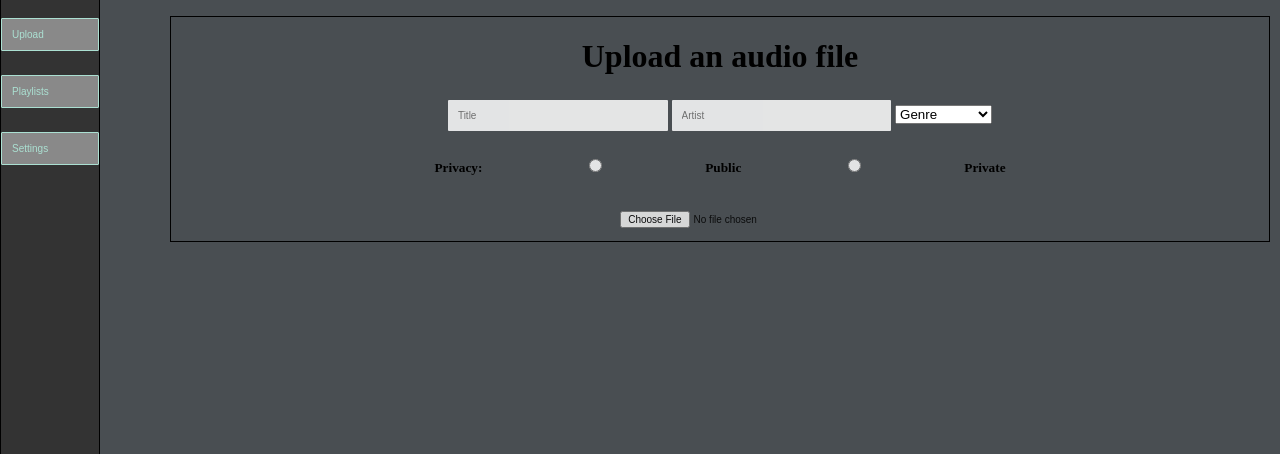
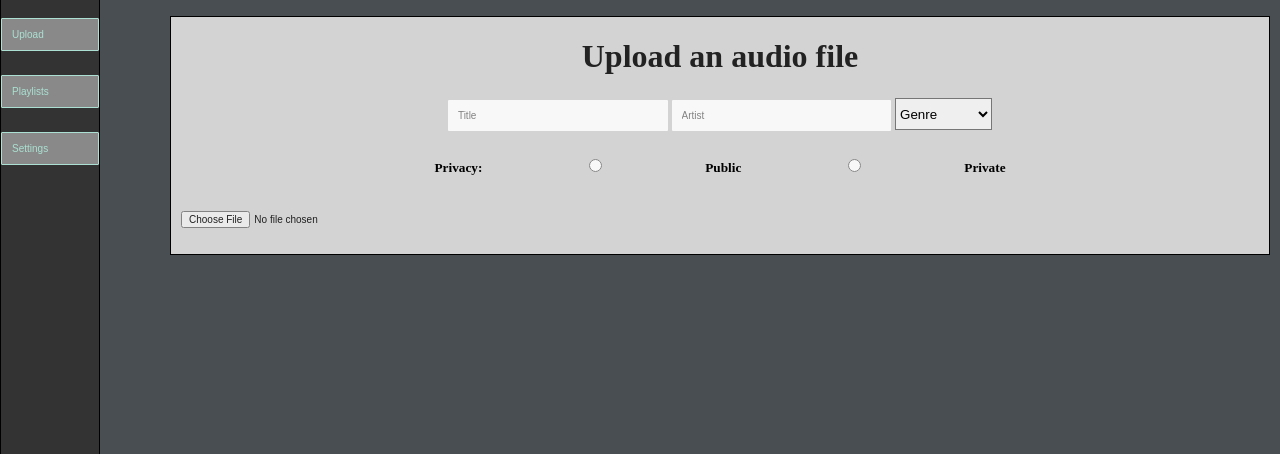
Before and after one commit to jenkinsdonovan/Nyptune, a PHP site: page /HTML/upload.html in a window 1280 px wide. Shown: the part 50-504 px from the top of the page. Run offline with PHP 8.4, Linux system fonts and the light colour scheme.

Commit message:
Added relative css changes

```diff
--- a/HTML/style.css
+++ b/HTML/style.css
@@ -219,4 +219,23 @@ input[type=submit2]:hover {
     border-style: solid;
     border-width: 1px;
     z-index: -1;
+    background-color: lightgray;
 }
+
+select {
+
+    border-style: solid;
+    border-width: 1px;
+    height: 32px
+}
+
+input[type=file] {
+
+    height: 50px;
+    width: 100%;
+    text-align: center;
+}
+
+h1 {
+    color: #222;
+}
```
